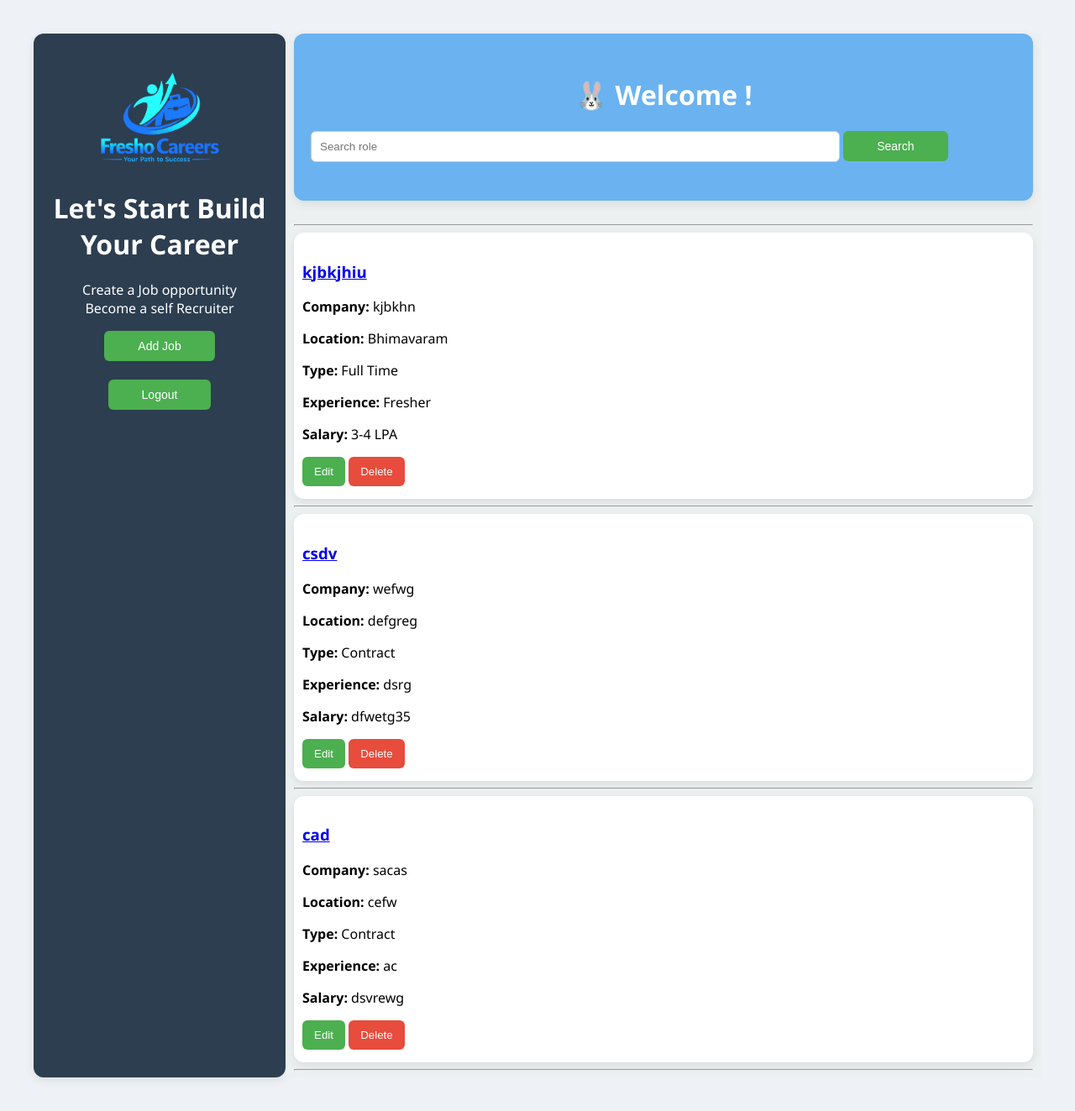
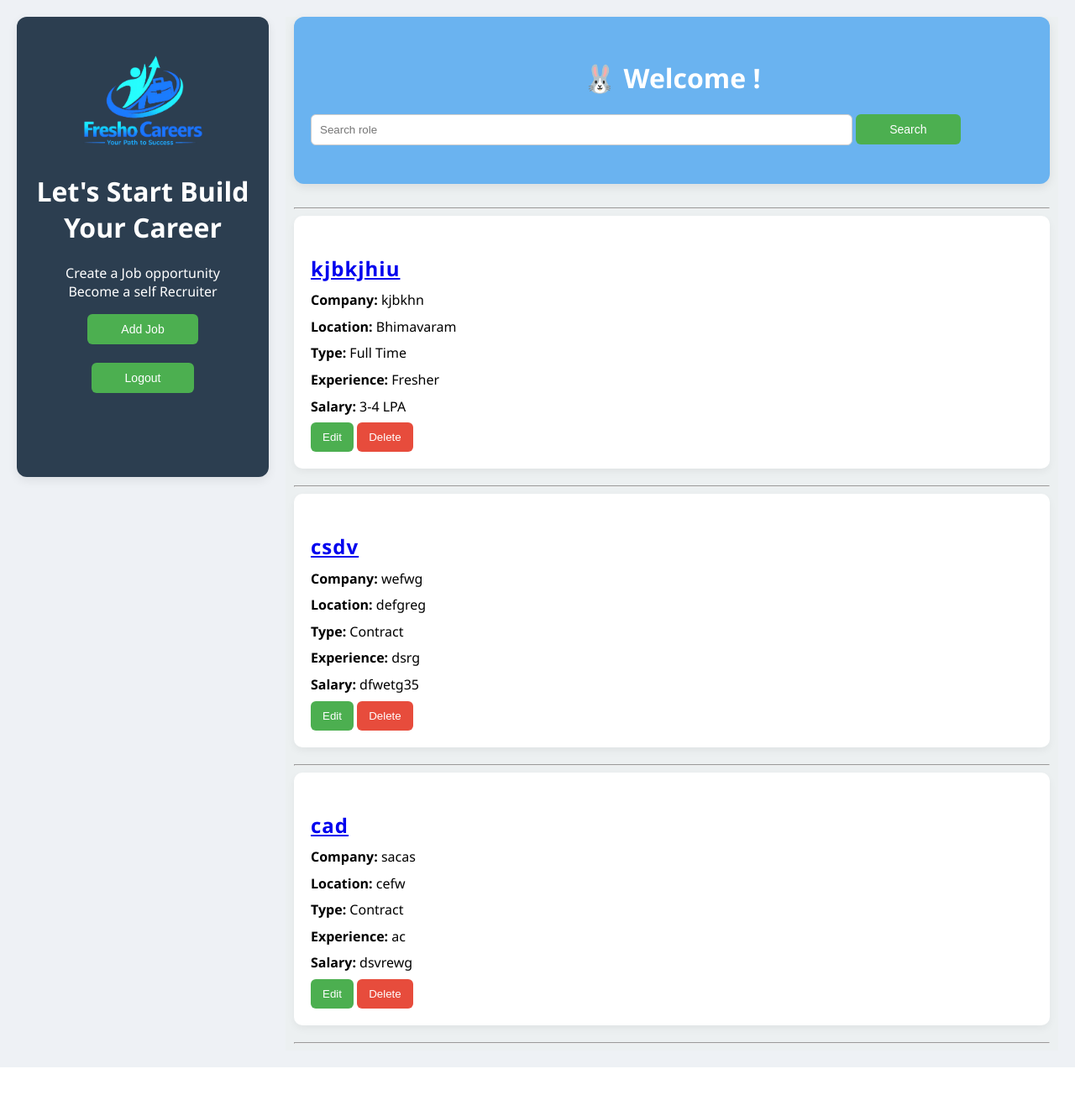
Before and after one commit to Ajay-paka/fresho-career-job-board, a Flask app: page / in a window 1280 px wide. Shown: the whole page at 84% size. After the commit the page ends 1271 px from the top, so only its background shows below. Run offline with Flask 3, Linux system fonts and the light colour scheme; a user stored in the database is signed in; data comes from the database, SQL or seed files in the repository.

Commit message:
fixed edit job sql bindings bug

```diff
--- a/app.py
+++ b/app.py
@@ -238,17 +238,20 @@ def edit_job(job_id):
         return "Access Denied"
 
     if request.method == "POST":
+        title = request.form["title"]
+        company = request.form["company"]
+        location = request.form["location"]
+        skills = request.form["skills"]
+        experience = request.form["experience"]
+        salary = request.form["salary"]
+        job_type = request.form["job_type"]
+        description = request.form["description"]
+        contact = request.form["contact"]
 
-        company = request.form["company"]
-        role = request.form["role"]
-        status = request.form["status"]
+        c.execute("""UPDATE jobs
+        SET title=?, company=?, location=?, skills=?, experience=?, salary=?, job_type=?, description=?, contact=? WHERE id=? AND user_id=? """,
+        (title, company, location, skills, experience, salary, job_type, description, contact, job_id, session["user_id"]))
 
-        c.execute("""
-            UPDATE jobs
-        SET title=?, company=?, location=?, skills=?, experience=?, salary=?, job_type=?, description=?, contact=?
-        WHERE id=? AND user_id=?
-
-        """, (company, role, status, job_id, session["user_id"]))
 
         conn.commit()
         conn.close()
@@ -260,9 +263,9 @@ def edit_job(job_id):
 
 
 # ---------------- RUN ---------------- #
-
+'''
 import os
 if __name__ == "__main__":
-    app.run(host="0.0.0.0", port=int(os.environ.get("PORT", 10000)))
+    app.run(host="0.0.0.0", port=int(os.environ.get("PORT", 10000)))'''
 
-#app.run(debug=True)
+app.run(debug=True)
--- a/static/style.css
+++ b/static/style.css
@@ -1,13 +1,15 @@
 body {
     font-family: 'Segoe UI', sans-serif;
     background-color: #eef1f5;
-    margin: 40px;
+    margin: 0;
+    padding: 20px;
 }
 
 /* Center container */
 .container {
-    min-width: 800px;
+    max-width: 1100px;
     margin: auto;
+    padding: 10px;
 }
 
 /* Header */
@@ -24,12 +26,27 @@ h1 {
 
 /* Card look */
 .job-card {
-    background: white;
-    padding: 15px 10px;
-    margin-top: 0;
-    border-radius: 12px;
-    box-shadow: 0 4px 12px rgba(0, 0, 0, 0.08);
+    background-color: white;
+    padding: 20px;
+    border-radius: 10px;
+    margin-bottom: 20px;
+    box-shadow: 0 4px 10px rgba(0, 0, 0, 0.05);
+    line-height: 1.6;
 }
+
+.job-card h3 {
+    font-size: 24px;
+    letter-spacing: 1px;
+    margin-bottom: 5px;
+}
+
+.job-card p {
+    font-size: 16px;
+    margin: 6px 0;
+}
+
+
+
 
 /* Inputs */
 input,
@@ -74,6 +91,7 @@ button:hover {
 }
 
 .pad {
+    font-size: 18px;
     align-items: center;
     padding: 30px 80px;
     border-radius: 12px;
@@ -88,10 +106,12 @@ button:hover {
     box-shadow: 0 4px 12px rgba(0, 0, 0, 0.08);
 }
 
+
 .layout {
     display: flex;
-    min-height: 100vh;
+    gap: 20px;
 }
+
 
 /* SIDEBAR */
 .sidebar {
@@ -103,6 +123,14 @@ button:hover {
     border-radius: 12px;
     box-shadow: 0 4px 12px rgba(0, 0, 0, 0.08);
 }
+
+.sidebar {
+    position: sticky;
+    top: 20px;
+    padding-bottom: 100px;
+    height: fit-content;
+}
+
 
 .sidebar img {
     width: 150px;
@@ -116,3 +144,27 @@ button:hover {
     background: #ecf0f1;
     padding: 0px 10px;
 }
+
+/* MOBILE VIEW */
+@media (max-width:768px) {
+
+    .layout {
+        flex-direction: column;
+    }
+
+    .sidebar {
+        width: 100%;
+        padding: 20px;
+    }
+
+    .main {
+        width: 100%;
+        padding: 10px;
+    }
+
+}
+
+textarea {
+    width: 100%;
+    min-height: 150px;
+}
--- a/templates/add_job.html
+++ b/templates/add_job.html
@@ -37,8 +37,7 @@
                     <option>Contract</option>
                 </select><br><br>
 
-                <textarea name="description" rows="20" cols="110" placeholder="Job Description"
-                    required></textarea><br><br>
+                <textarea name="description" placeholder="Job Description" required></textarea><br><br>
 
                 <input name="contact" placeholder="Contact Email / Apply Link" required><br><br>
 
--- a/templates/index.html
+++ b/templates/index.html
@@ -1,4 +1,8 @@
 <head>
+    <title>Fresho Career – Job Portal</title>
+    <meta name="description"
+        content="Fresho Career – A simple job portal where recruiters post jobs and freshers find opportunities.">
+    <meta name="viewport" content="width=device-width, initial-scale=1.0">
     <link rel="stylesheet" href="{{ url_for('static', filename='style.css') }}">
 </head>
 
```
Also changed, not shown: templates/edit_job.html (+9 -9 lines).
